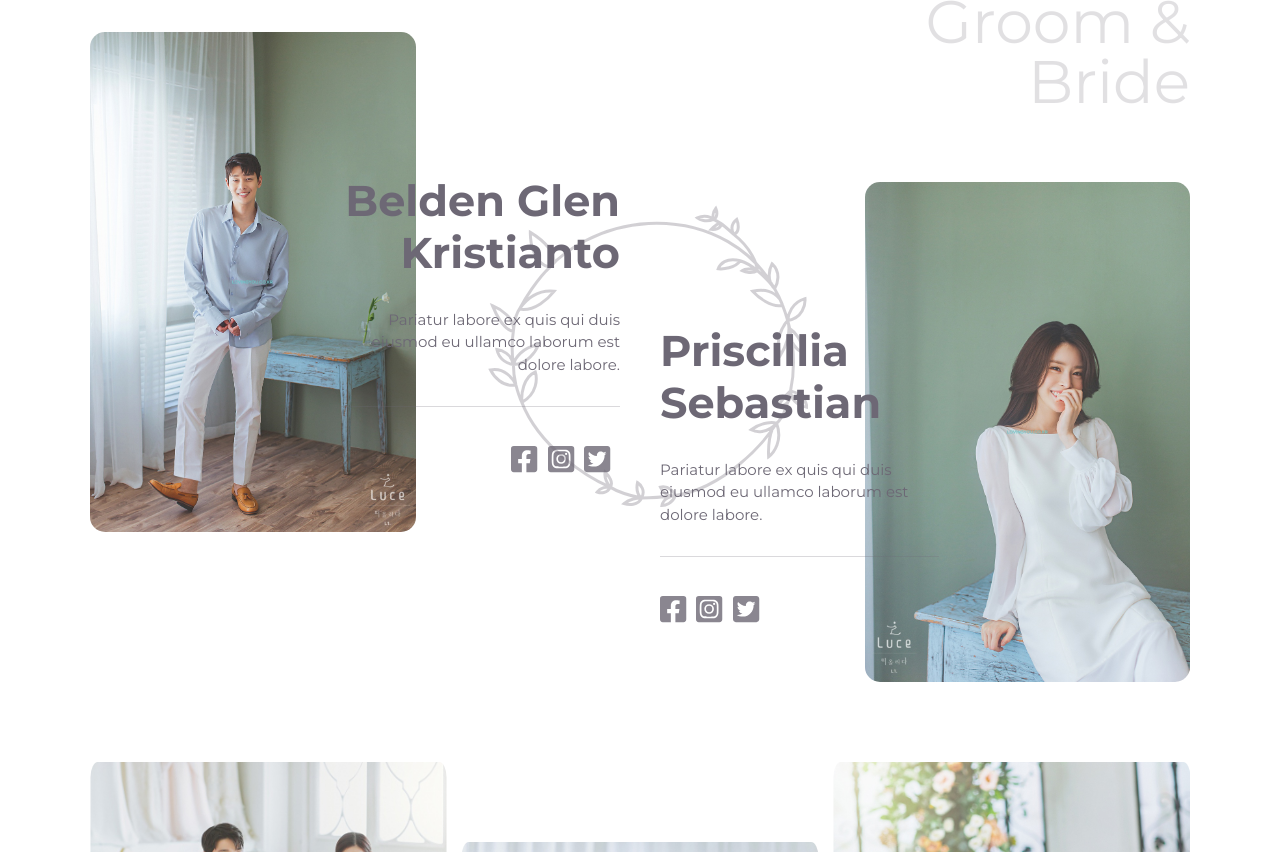
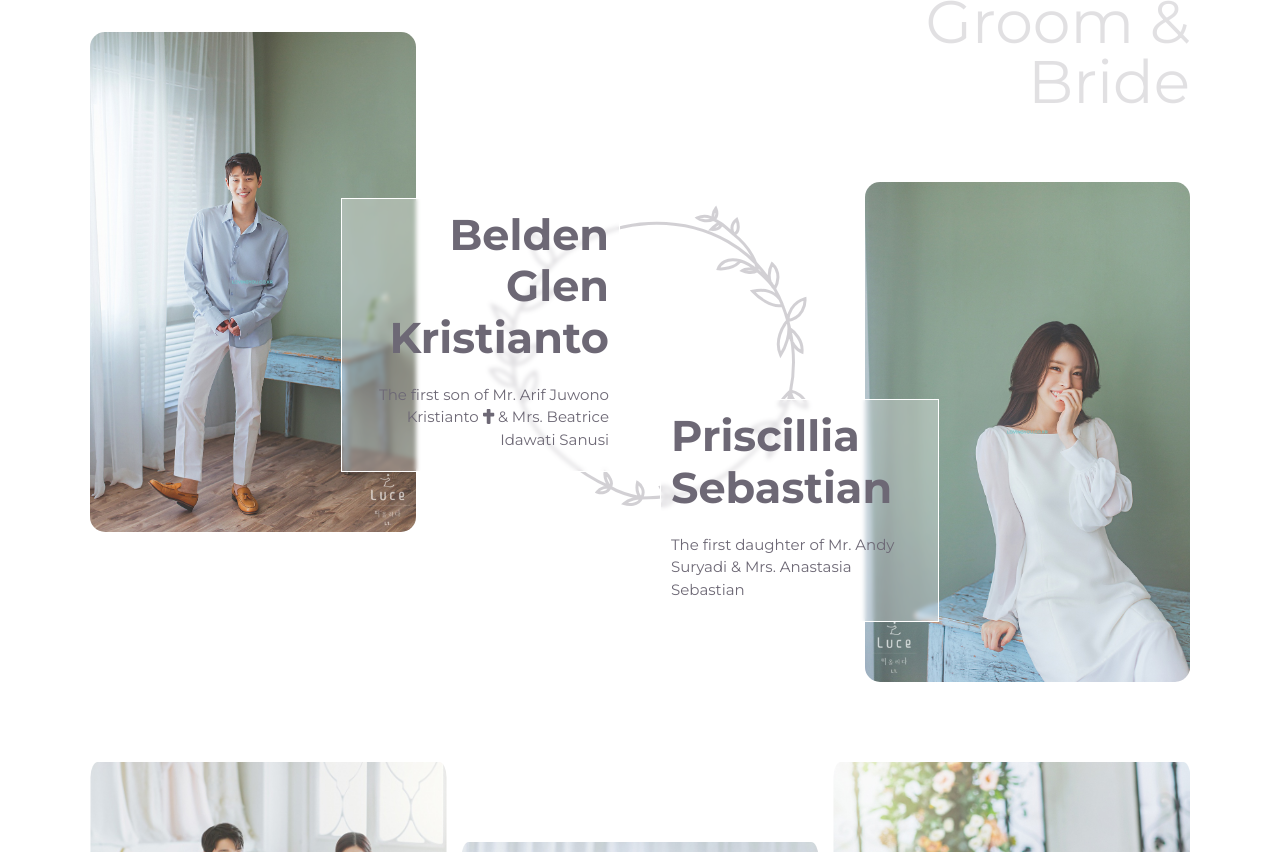
Before and after one commit to mush-mush-mush/wedding-invitation, a React (Create React App) app: page / in a window 1280 px wide. Shown: the part 1708-2560 px from the top of the page. Built offline with nearby package versions, Linux system fonts and the light colour scheme.

Commit message:
v0.1.8 fix perfomance issues

```diff
--- a/src/components/couple.js
+++ b/src/components/couple.js
@@ -3,9 +3,7 @@ import React from "react";
 // import { motion, useAnimation } from "framer-motion";
 import { useInView } from "react-intersection-observer";
 import { FontAwesomeIcon } from "@fortawesome/react-fontawesome";
-import { faFacebookSquare } from "@fortawesome/free-brands-svg-icons";
-import { faInstagramSquare } from "@fortawesome/free-brands-svg-icons";
-import { faTwitterSquare } from "@fortawesome/free-brands-svg-icons";
+import { faCross } from "@fortawesome/free-solid-svg-icons";
 import bride from "./../images/bride.jpg";
 import groom from "./../images/groom.jpg";
 import img01 from "./../images/img01.jpg";
@@ -14,7 +12,7 @@ import img03 from "./../images/img03.jpg";
 import Wreath from "./wreath";
 
 function Couple() {
-  const { ref, inView } = useInView({ threshold: 0.1 });
+  const { ref, inView } = useInView({ threshold: 0.15 });
   // const animation = useAnimation();
 
   // useEffect(() => {
@@ -41,10 +39,10 @@ function Couple() {
           <div className="couple--text text-end">
             <h3>Belden Glen Kristianto</h3>
             <p>
-              Pariatur labore ex quis qui duis eiusmod eu ullamco laborum est
-              dolore labore.
+              The first son of Mr. Arif Juwono Kristianto{" "}
+              <FontAwesomeIcon icon={faCross} /> & Mrs. Beatrice Idawati Sanusi
             </p>
-            <hr></hr>
+            {/* <hr></hr>
             <div className="couple--social d-flex justify-content-end">
               <a href="/" className="button--social me-3">
                 <FontAwesomeIcon icon={faFacebookSquare} />
@@ -55,7 +53,7 @@ function Couple() {
               <a href="/" className="button--social me-3">
                 <FontAwesomeIcon icon={faTwitterSquare} />
               </a>
-            </div>
+            </div> */}
           </div>
         </div>
         <div className="bride col-lg-6 col-md-10 ms-md-auto d-flex justify-content-end">
@@ -63,10 +61,9 @@ function Couple() {
           <div className="couple--text text-start">
             <h3>Priscillia Sebastian</h3>
             <p>
-              Pariatur labore ex quis qui duis eiusmod eu ullamco laborum est
-              dolore labore.
+              The first daughter of Mr. Andy Suryadi & Mrs. Anastasia Sebastian
             </p>
-            <hr></hr>
+            {/* <hr></hr>
             <div className="couple--social d-flex justify-content-start">
               <a href="/" className="button--social me-3">
                 <FontAwesomeIcon icon={faFacebookSquare} />
@@ -77,7 +74,7 @@ function Couple() {
               <a href="/" className="button--social me-3">
                 <FontAwesomeIcon icon={faTwitterSquare} />
               </a>
-            </div>
+            </div> */}
           </div>
         </div>
         <div className="row"></div>
--- a/src/components/header.js
+++ b/src/components/header.js
@@ -35,9 +35,9 @@ function Header() {
         }}
       >
         <div className="text-area">
-          <h5>THE WEDDING OF</h5>
+          <h5>THE WEDDING OF &nbsp;———</h5>
           <h1>Glen & Prisil</h1>
-          <h4>2021.12.19</h4>
+          <h4>19 December 2021</h4>
         </div>
       </header>
     </article>
--- a/src/components/location.js
+++ b/src/components/location.js
@@ -4,7 +4,7 @@ import React, { useEffect, useState } from "react";
 import ReactDOMServer from "react-dom/server";
 import Leaflet from "leaflet";
 // import { motion, useAnimation } from "framer-motion";
-// import { useInView } from "react-intersection-observer";
+import { useInView } from "react-intersection-observer";
 import { FontAwesomeIcon } from "@fortawesome/react-fontawesome";
 import { faMapMarkerAlt } from "@fortawesome/free-solid-svg-icons";
 import { MapContainer, TileLayer, Marker, Popup } from "react-leaflet";
@@ -61,7 +61,7 @@ function Location() {
     countdown();
   }, []);
 
-  // const { ref, inView } = useInView({ threshold: 0.1 });
+  const { ref, inView } = useInView({ threshold: 0.15 });
   // const animation = useAnimation();
 
   // useEffect(() => {
@@ -82,11 +82,8 @@ function Location() {
 
   return (
     <article
-      // ref={ref}
-      className={`location container ${
-        // inView ? "show" : "hide"
-        ""
-      }`}
+      ref={ref}
+      className={`location container ${inView ? "show" : "hide"}`}
       id="location"
     >
       <section className={`location--container`}>
--- a/src/components/quote.js
+++ b/src/components/quote.js
@@ -6,7 +6,7 @@ import Bird from "./bird";
 import { useInView } from "react-intersection-observer";
 
 function Quote() {
-  const { ref, inView } = useInView({ threshold: 0.1 });
+  const { ref, inView } = useInView({ threshold: 0.15 });
   // const animation = useAnimation();
 
   // useEffect(() => {
--- a/src/components/wish.js
+++ b/src/components/wish.js
@@ -1,7 +1,7 @@
 /* eslint-disable react-hooks/exhaustive-deps */
 import React, { useState } from "react";
 // import { motion, useAnimation } from "framer-motion";
-// import { useInView } from "react-intersection-observer";
+import { useInView } from "react-intersection-observer";
 import image from "./../images/wish.jpg";
 
 function Wish() {
@@ -51,7 +51,7 @@ function Wish() {
       });
   };
 
-  // const { ref, inView } = useInView({ threshold: 0.1 });
+  const { ref, inView } = useInView({ threshold: 0.15 });
   // const animation = useAnimation();
 
   // useEffect(() => {
@@ -67,14 +67,10 @@ function Wish() {
   // }, [inView]);
 
   return (
-    <article
-      // ref={ref}
-      className="wish container"
-    >
+    <article ref={ref} className="wish container">
       <section
         className={`wish--container row px-0 d-flex justify-content-center ${
-          // inView ? "show" : "hide"
-          ""
+          inView ? "show" : "hide"
         }`}
       >
         <div className="wish--image px-0 col-lg-6 col-md-4">
--- a/src/styles/styles.scss
+++ b/src/styles/styles.scss
@@ -53,7 +53,7 @@ h3 {
   stroke-dashoffset: 260;
   stroke-width: 0.3rem;
   opacity: 0.3;
-  animation: dash 3.5s ease-in-out forwards;
+  animation: dash 3s ease-in-out forwards;
 }
 
 .bird {
@@ -147,7 +147,7 @@ h3 {
       }
 
       & h1 {
-        font-size: 4rem;
+        font-size: 4.4rem;
       }
     }
   }
@@ -308,17 +308,26 @@ h3 {
   & .couple--text {
     color: #6d6875;
     position: absolute;
-    bottom: 5rem;
+    bottom: 6rem;
     width: 50%;
+    border: 1px solid #fff;
+    padding: 1rem;
+    background-color: rgba($color: #ffffff, $alpha: 0.3);
+    backdrop-filter: blur(2px);
 
     @media only screen and (max-width: 1199px) {
-      bottom: 3rem;
+      bottom: 4rem;
       width: 60%;
+    }
+
+    & h3,
+    p {
+      mix-blend-mode: multiply;
     }
 
     & h3 {
       font-size: 4.3rem;
-      margin-bottom: 3rem;
+      margin-bottom: 2rem;
 
       @media only screen and (max-width: 1199px) {
         font-size: 3.6rem;
```
